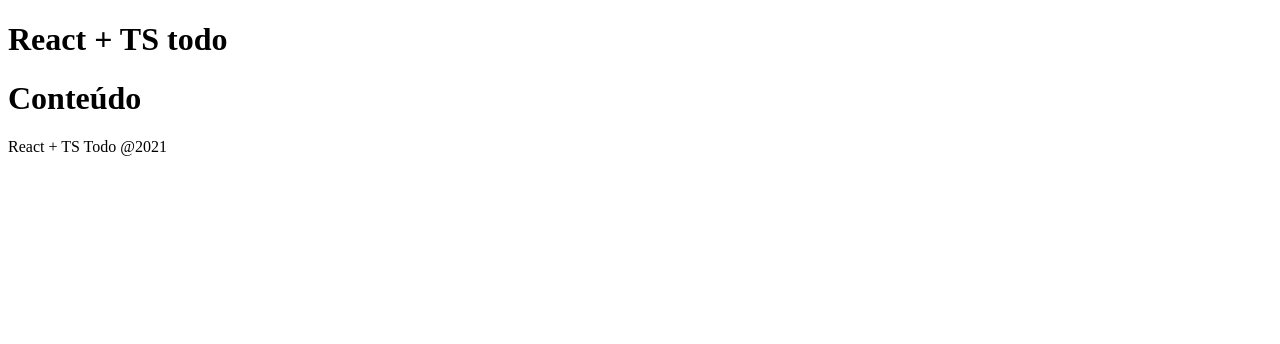
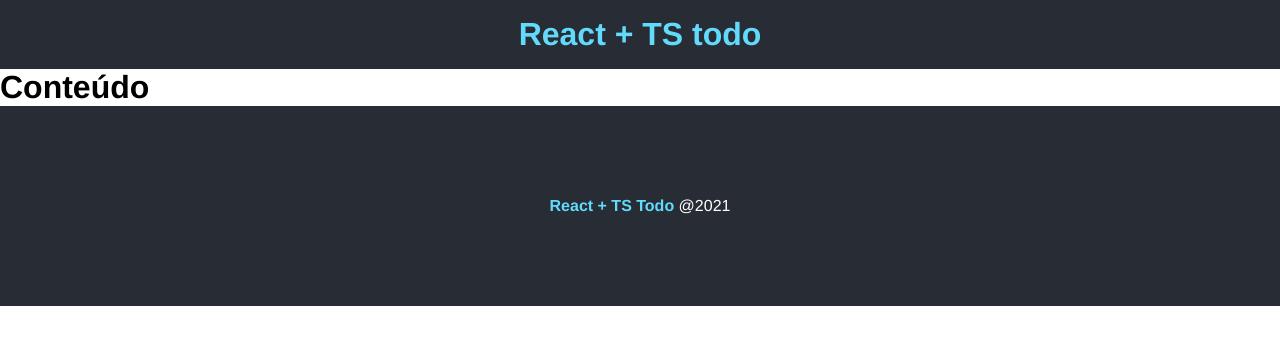
Before and after one commit to Merus23/todo, a React (Vite) app: page / in a window 1280 px wide. Shown: the top 344 px of the page. Built offline with nearby package versions, Linux system fonts and the light colour scheme.

Commit message:
feat: add the Footer and Header styles and Glogal.d.ts file

```diff
--- /dev/null
+++ b/src/Global.d.ts
@@ -0,0 +1 @@
+declare module "*.module.css";
--- /dev/null
+++ b/src/components/Footer.module.css
@@ -0,0 +1,14 @@
+.footer {
+  height: 200px;
+  display: flex;
+  justify-content: center;
+  align-items: center;
+
+  background-color: #282c34;
+  color: white;
+}
+
+.footer span {
+  font-weight: bold;
+  color: #61dafb;
+}
--- a/src/components/Footer.tsx
+++ b/src/components/Footer.tsx
@@ -1,8 +1,9 @@
 import React from "react";
+import styles from "./Footer.module.css";
 
 const Footer = () => {
   return (
-    <footer>
+    <footer className={styles.footer}>
       <p>
         <span>React + TS Todo</span> @2021
       </p>
--- /dev/null
+++ b/src/components/Header.module.css
@@ -0,0 +1,6 @@
+.header {
+  background-color: #282c34;
+  color: #61dafb;
+  text-align: center;
+  padding: 1em;
+}
--- a/src/components/Header.tsx
+++ b/src/components/Header.tsx
@@ -1,8 +1,9 @@
 import React from "react";
+import styles from "./Header.module.css";
 
 const Header = () => {
   return (
-    <header>
+    <header className={styles.header}>
       <h1>React + TS todo</h1>
     </header>
   );
--- a/src/index.css
+++ b/src/index.css
@@ -0,0 +1,9 @@
+* {
+  padding: 0;
+  margin: 0;
+  font-family: Helvetica, Arial, sans-serif;
+}
+
+.hide {
+  display: none !important;
+}
```
